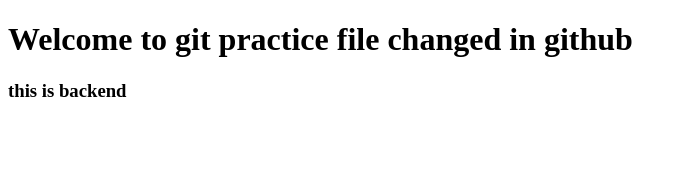
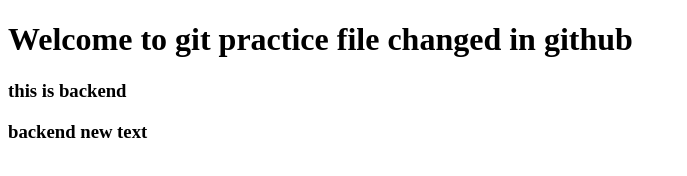
Before and after one commit to preethi-0117/practice-for-git, a plain HTML site: page home.html in a window 1280 px wide. Shown: the whole page, without its empty margins (0-687 px from the left). Drawn offline with Linux system fonts and the light colour scheme.

Commit message:
new backend text added

```diff
--- a/home.html
+++ b/home.html
@@ -9,5 +9,7 @@
     <h1>Welcome to git practice file changed in github</h1>
 
     <h3>this is backend</h3>
+
+    <h3>backend new text</h3>
 </body>
 </html>
```
